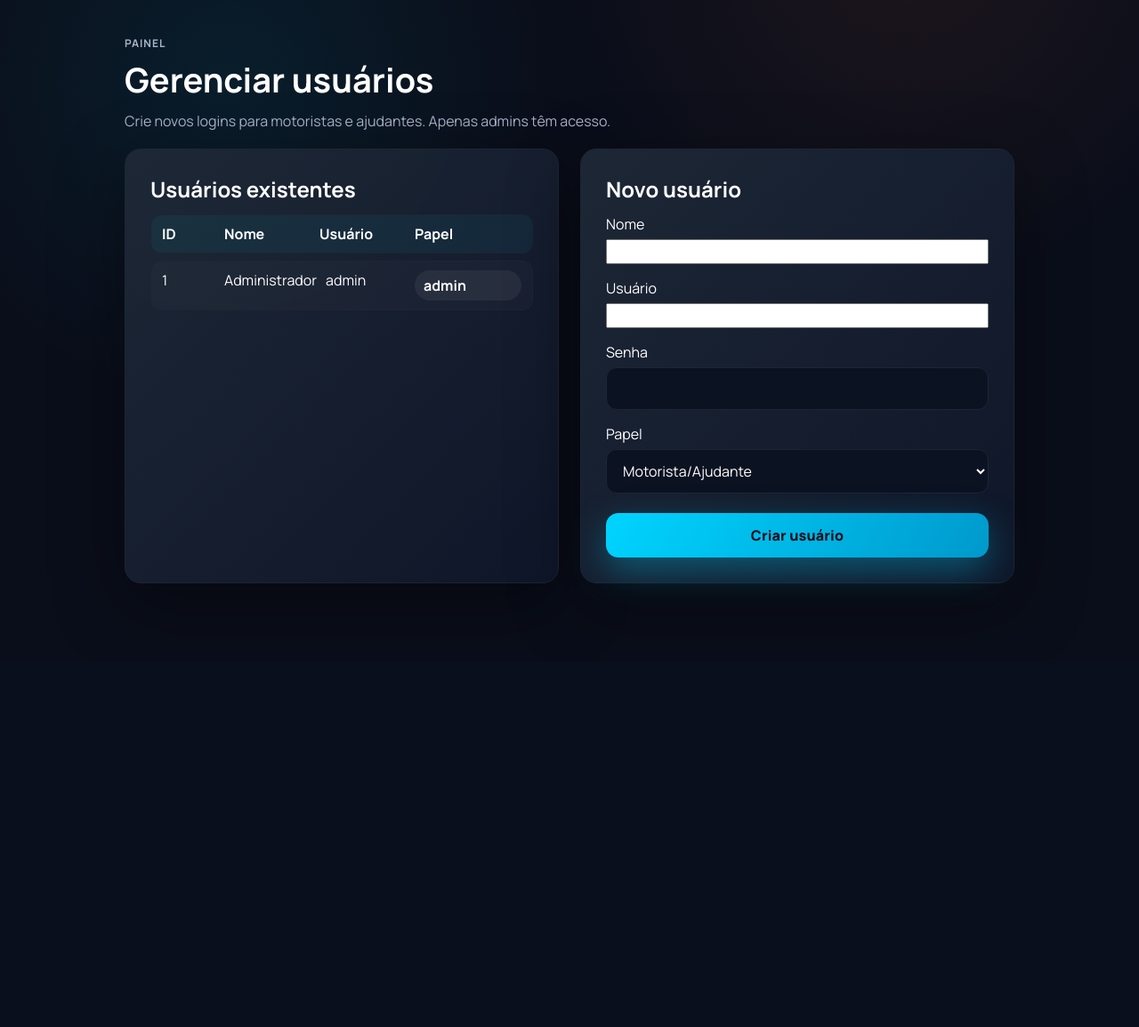
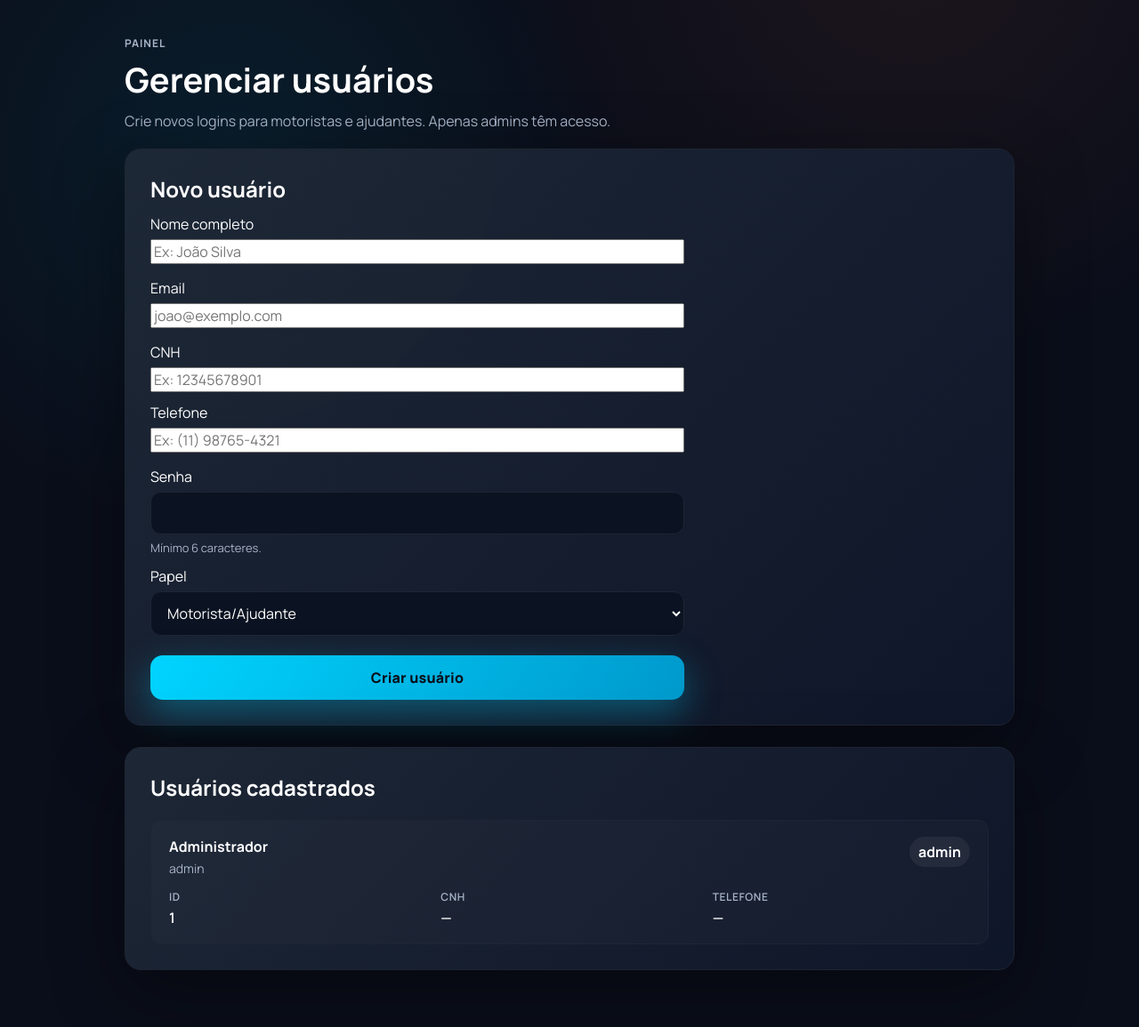
Before and after one commit to mcochitao-ai/app-motorista-delante, a Flask app: page /dashboard in a window 1280 px wide. Shown: the part 73-1228 px from the top of the page at 89% size. Before the commit the page ends 730 px from the top, so only its background shows below. Run offline with Flask 3, Linux system fonts and the light colour scheme; the visitor is signed in with stand-in values (Sample User, id 1); data comes from the database, SQL or seed files in the repository.

Commit message:
Refine admin dashboard and trip wizard

```diff
--- a/main.py
+++ b/main.py
@@ -357,23 +357,39 @@
     db = get_db()
     if request.method == "POST":
         name = request.form.get("name", "").strip()
-        username = request.form.get("username", "").strip()
+        email = request.form.get("email", "").strip()
+        cnh = request.form.get("cnh", "").strip()
+        phone = request.form.get("phone", "").strip()
         password = request.form.get("password", "")
         role = request.form.get("role", "user")
-        if not all([name, username, password]):
-            flash("Preencha nome, usuário e senha.", "error")
+
+        if not all([name, email, cnh, phone, password]):
+            flash("Preencha todos os campos obrigatórios.", "error")
+        elif len(password) < 6:
+            flash("A senha deve ter pelo menos 6 caracteres.", "error")
         else:
+            # Generate username from email
+            username = email.split("@")[0]
+            counter = 1
+            original_username = username
+            while True:
+                cur = db.execute("SELECT id FROM users WHERE username = ?", (username,))
+                if not cur.fetchone():
+                    break
+                username = f"{original_username}{counter}"
+                counter += 1
+
             try:
                 db.execute(
-                    "INSERT INTO users (name, username, password_hash, role) VALUES (?, ?, ?, ?)",
-                    (name, username, generate_password_hash(password), role),
+                    "INSERT INTO users (name, email, username, password_hash, cnh, phone, role) VALUES (?, ?, ?, ?, ?, ?, ?)",
+                    (name, email, username, generate_password_hash(password), cnh, phone, role),
                 )
                 db.commit()
-                flash("Usuário criado.", "success")
+                flash("Usuário criado com sucesso.", "success")
             except sqlite3.IntegrityError:
-                flash("Usuário já existe.", "error")
+                flash("Email já cadastrado.", "error")
 
-    cur = db.execute("SELECT id, name, username, role FROM users ORDER BY id DESC")
+    cur = db.execute("SELECT id, name, email, username, cnh, phone, role FROM users ORDER BY id DESC")
     users = cur.fetchall()
     return render_template("dashboard.html", users=users)
 
--- a/static/app.js
+++ b/static/app.js
@@ -116,7 +116,7 @@
     progressBar.style.width = `${pct}%`;
   }
 
-  if (prevBtn) prevBtn.style.visibility = currentStep === 1 ? 'hidden' : 'visible';
+  if (prevBtn) prevBtn.style.display = currentStep === 1 ? 'none' : 'inline-flex';
   if (nextBtn) nextBtn.style.display = currentStep === panes.length ? 'none' : 'inline-flex';
   if (submitBtn) submitBtn.style.display = currentStep === panes.length ? 'inline-flex' : 'none';
 }
--- a/static/styles.css
+++ b/static/styles.css
@@ -58,8 +58,9 @@
 .hero { padding: 8px 0 20px; }
 .hero.auth-hero { text-align: center; margin-bottom: 8px; }
 .hero-home { display: grid; grid-template-columns: 1.4fr 1fr; gap: 20px; align-items: center; }
-.hero-card { background: rgba(255,255,255,0.03); border: 1px solid var(--outline); border-radius: 14px; padding: 18px; box-shadow: 0 18px 50px rgba(0,0,0,0.35); }
+.hero-card { background: rgba(255,255,255,0.03); border: 1px solid var(--outline); border-radius: 14px; padding: 18px; box-shadow: 0 18px 50px rgba(0,0,0,0.35); text-align: center; }
 .hero-metrics { display: grid; grid-template-columns: repeat(2, minmax(0,1fr)); gap: 12px; margin-top: 10px; }
+.hero-metrics > div { text-align: center; }
 .hero-actions { display: flex; gap: 12px; align-items: center; flex-wrap: wrap; margin-top: 14px; }
 .logo-wrap { display: flex; justify-content: center; margin-bottom: 24px; }
 .brand-logo { width: 220px; max-width: 80vw; height: auto; filter: drop-shadow(0 12px 36px rgba(0,0,0,0.5)); }
@@ -85,8 +86,9 @@
 .wizard-progress-bar { height: 100%; width: 0%; background: linear-gradient(90deg, var(--accent), var(--accent-secondary)); transition: width 0.25s ease; }
 .wizard-pane { display: none; }
 .wizard-pane.active { display: block; }
-.wizard-actions { display: flex; gap: 10px; justify-content: flex-end; align-items: center; margin-top: 12px; }
-.wizard-actions .ghost { width: auto; padding: 12px 16px; }
+.wizard-actions { display: flex; gap: 10px; justify-content: flex-start; align-items: stretch; margin-top: 12px; width: 100%; }
+.wizard-actions button { flex: 1; min-width: 0; }
+.wizard-actions .ghost { padding: 12px 16px; }
 .wizard-inline { display: flex; gap: 10px; align-items: center; flex-wrap: wrap; margin: 8px 0; }
 .return-cards { display: flex; flex-direction: column; gap: 12px; }
 .return-note-item { border: 1px solid rgba(0, 212, 255, 0.18); }
@@ -139,9 +141,21 @@
 .grid.two { display: grid; grid-template-columns: 1fr; gap: 24px; margin-bottom: 24px; }
 @media (min-width: 800px) { .grid.two { grid-template-columns: repeat(2, minmax(0, 1fr)); gap: 24px; } }
 
-.table { width: 100%; display: flex; flex-direction: column; gap: 8px; }
-.row { display: grid; grid-template-columns: 60px 1fr 1fr 120px; gap: 10px; padding: 10px 12px; background: rgba(255, 255, 255, 0.02); border: 1px solid var(--outline); border-radius: 12px; }
+.table-wrapper { width: 100%; overflow-x: auto; }
+.table { width: 100%; display: flex; flex-direction: column; gap: 8px; min-width: 600px; }
+.row { display: grid; grid-template-columns: 60px 1fr 1fr 120px; gap: 10px; padding: 10px 12px; background: rgba(255, 255, 255, 0.02); border: 1px solid var(--outline); border-radius: 12px; align-items: center; }
+.users-table .row { grid-template-columns: 50px 1.2fr 1.2fr 140px 140px 110px; }
 .head { font-weight: 700; background: rgba(0, 212, 255, 0.06); }
+
+.users-list { display: flex; flex-direction: column; gap: 16px; margin-top: 20px; }
+.user-card { padding: 18px 20px; background: rgba(255, 255, 255, 0.02); border: 1px solid var(--outline); border-radius: 12px; }
+.user-card-header { display: flex; justify-content: space-between; align-items: flex-start; margin-bottom: 14px; gap: 12px; }
+.user-name { font-weight: 700; color: var(--ink); font-size: 16px; margin-bottom: 4px; }
+.user-email { color: var(--muted); font-size: 14px; }
+.user-card-details { display: grid; grid-template-columns: repeat(auto-fit, minmax(120px, 1fr)); gap: 16px; }
+.user-detail-item { display: flex; flex-direction: column; gap: 4px; }
+.detail-label { font-size: 12px; text-transform: uppercase; letter-spacing: 0.05em; color: var(--muted); font-weight: 600; }
+.detail-value { color: var(--ink); font-weight: 600; }
 
 .pill { padding: 6px 10px; border-radius: 999px; background: rgba(0, 212, 255, 0.14); color: var(--ink); font-weight: 700; }
 .pill-alt { background: rgba(255, 255, 255, 0.06); }
--- a/templates/dashboard.html
+++ b/templates/dashboard.html
@@ -7,41 +7,32 @@
   <p class="lede">Crie novos logins para motoristas e ajudantes. Apenas admins têm acesso.</p>
 </section>
 
-<div class="grid two">
-  <section class="card">
-    <h2>Usuários existentes</h2>
-    <div class="table">
-      <div class="row head">
-        <div>ID</div><div>Nome</div><div>Usuário</div><div>Papel</div>
-      </div>
-      {% for u in users %}
-      <div class="row">
-        <div>{{ u['id'] }}</div>
-        <div>{{ u['name'] }}</div>
-        <div>{{ u['username'] }}</div>
-        <div class="pill pill-alt">{{ u['role'] }}</div>
-      </div>
-      {% endfor %}
-      {% if not users %}
-      <p class="muted">Nenhum usuário cadastrado além do admin.</p>
-      {% endif %}
+<section class="card" style="margin-bottom: 24px;">
+  <h2>Novo usuário</h2>
+  <form method="post" class="form" style="max-width: 600px;">
+    <div class="field">
+      <label for="name">Nome completo</label>
+      <input id="name" name="name" placeholder="Ex: João Silva" required>
     </div>
-  </section>
-
-  <section class="card">
-    <h2>Novo usuário</h2>
-    <form method="post" class="form">
+    <div class="field">
+      <label for="email">Email</label>
+      <input id="email" name="email" type="email" placeholder="joao@exemplo.com" autocomplete="email" required>
+    </div>
+    <div class="field two-col">
       <div class="field">
-        <label for="name">Nome</label>
-        <input id="name" name="name" required>
+        <label for="cnh">CNH</label>
+        <input id="cnh" name="cnh" placeholder="Ex: 12345678901" required>
       </div>
       <div class="field">
-        <label for="username">Usuário</label>
-        <input id="username" name="username" autocomplete="username" required>
+        <label for="phone">Telefone</label>
+        <input id="phone" name="phone" type="tel" placeholder="Ex: (11) 98765-4321" required>
       </div>
+    </div>
+    <div class="field two-col">
       <div class="field">
         <label for="password">Senha</label>
         <input id="password" name="password" type="password" autocomplete="new-password" required>
+        <p class="hint">Mínimo 6 caracteres.</p>
       </div>
       <div class="field">
         <label for="role">Papel</label>
@@ -50,10 +41,45 @@
           <option value="admin">Admin</option>
         </select>
       </div>
-      <div class="actions">
-        <button type="submit" class="primary">Criar usuário</button>
+    </div>
+    <div class="actions">
+      <button type="submit" class="primary">Criar usuário</button>
+    </div>
+  </form>
+</section>
+
+<section class="card">
+  <h2>Usuários cadastrados</h2>
+  {% if users %}
+  <div class="users-list">
+    {% for u in users %}
+    <div class="user-card">
+      <div class="user-card-header">
+        <div>
+          <div class="user-name">{{ u['name'] }}</div>
+          <div class="user-email">{{ u['email'] or u['username'] }}</div>
+        </div>
+        <span class="pill pill-alt">{{ u['role'] }}</span>
       </div>
-    </form>
-  </section>
-</div>
+      <div class="user-card-details">
+        <div class="user-detail-item">
+          <span class="detail-label">ID</span>
+          <span class="detail-value">{{ u['id'] }}</span>
+        </div>
+        <div class="user-detail-item">
+          <span class="detail-label">CNH</span>
+          <span class="detail-value">{{ u['cnh'] or '—' }}</span>
+        </div>
+        <div class="user-detail-item">
+          <span class="detail-label">Telefone</span>
+          <span class="detail-value">{{ u['phone'] or '—' }}</span>
+        </div>
+      </div>
+    </div>
+    {% endfor %}
+  </div>
+  {% else %}
+  <p class="muted">Nenhum usuário cadastrado além do admin.</p>
+  {% endif %}
+</section>
 {% endblock %}
--- a/templates/trip_form.html
+++ b/templates/trip_form.html
@@ -3,8 +3,8 @@
 {% block content %}
 <section class="hero">
   <p class="eyebrow">Encerrar viagem</p>
-  <h1>Resumo final em etapas rápidas</h1>
-  <p class="lede">3 passos simples: dados, devoluções e comprovantes. Tudo otimizado para celular.</p>
+  <h1>Feche a viagem sem dor de cabeça</h1>
+  <p class="lede">Três passos rápidos: dados, devoluções (se tiver) e comprovantes.</p>
 </section>
 
 <section class="card wizard">
```
